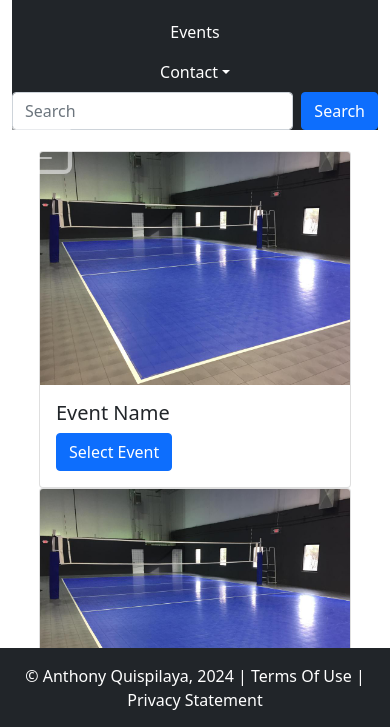
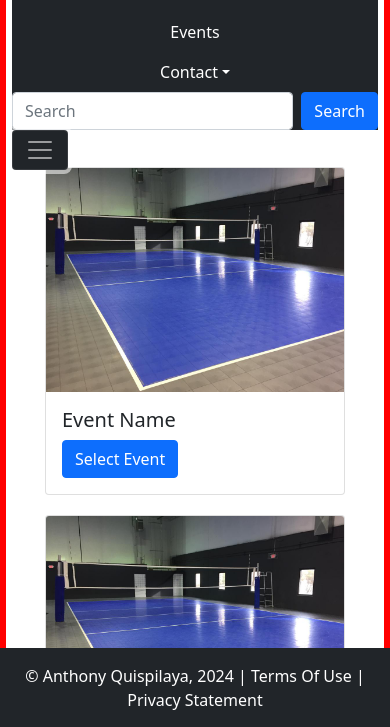
Before and after one commit to Anthony-Quispilaya/Anthony-Quispilaya---IS117-003-Project, a plain HTML site: page events.html in a window 390 px wide. Both pictures are taken after a click on the button 350 px from the left and 48 px from the top of the page. Shown: the part 116-843 px from the top of the page. Drawn offline with nearby package versions, Linux system fonts and the light colour scheme.

Commit message:
fixing for mobile use

```diff
--- a/css_styles/events.css
+++ b/css_styles/events.css
@@ -42,3 +42,16 @@ body {
     justify-content: center;
     margin-bottom: 10%;
 }
+
+@media (max-width: 701px) {
+    .card-container {
+        gap: 5%; /* Smaller gap for mobile */
+        margin-bottom: 15%; /* Extra space below the container */
+    }
+
+    .card {
+        flex: 1 1 90%; /* Each card takes up 90% of the width on mobile */
+        margin: 10px auto; /* Center-align cards with spacing */
+    }
+
+}
--- a/css_styles/nav.css
+++ b/css_styles/nav.css
@@ -54,6 +54,10 @@
 .dropdown-menu .dropdown-item:hover {
     background-color: rgba(255, 255, 0, 0) !important;
 }
+
+.navbar-collapse {
+    width: 100%; /* Ensures it spans the full width */
+}
 /* END - Navbar Styling */
 
 
@@ -102,4 +106,12 @@ footer {
     .navbar-toggler {
         display: none;
     }
+
 }
+
+@media (max-width: 701px) {
+    #main_content {
+        margin-bottom: 20% !important;
+        border: red 6px solid !important;
+    }
+}
--- a/events.html
+++ b/events.html
@@ -3,6 +3,7 @@
 <html lang="en">
 <head>
     <meta charset="UTF-8">
+    <meta name="viewport" content="width=device-width, initial-scale=1">
     <title>Events</title>
     <link rel="icon"  href="/images/logo.png">
     <!-- CSS only -->
@@ -48,7 +49,7 @@
                 </form>
             </div>
             <!-- Toggler for Small Screens -->
-            <button class="navbar-toggler" type="button" data-bs-toggle="collapse" data-bs-target="#mynavbar">
+            <button class="navbar-toggler bg-dark" type="button" data-bs-toggle="collapse" data-bs-target="#mynavbar">
                 <span class="navbar-toggler-icon"></span>
             </button>
         </div>
```
Also changed, not shown: about_us.html (+2 -1 lines), contact.html (+1 -1 lines), event_page.html (+2 -1 lines), index.html (+1 -1 lines), p1_more_info.html (+2 -1 lines).
